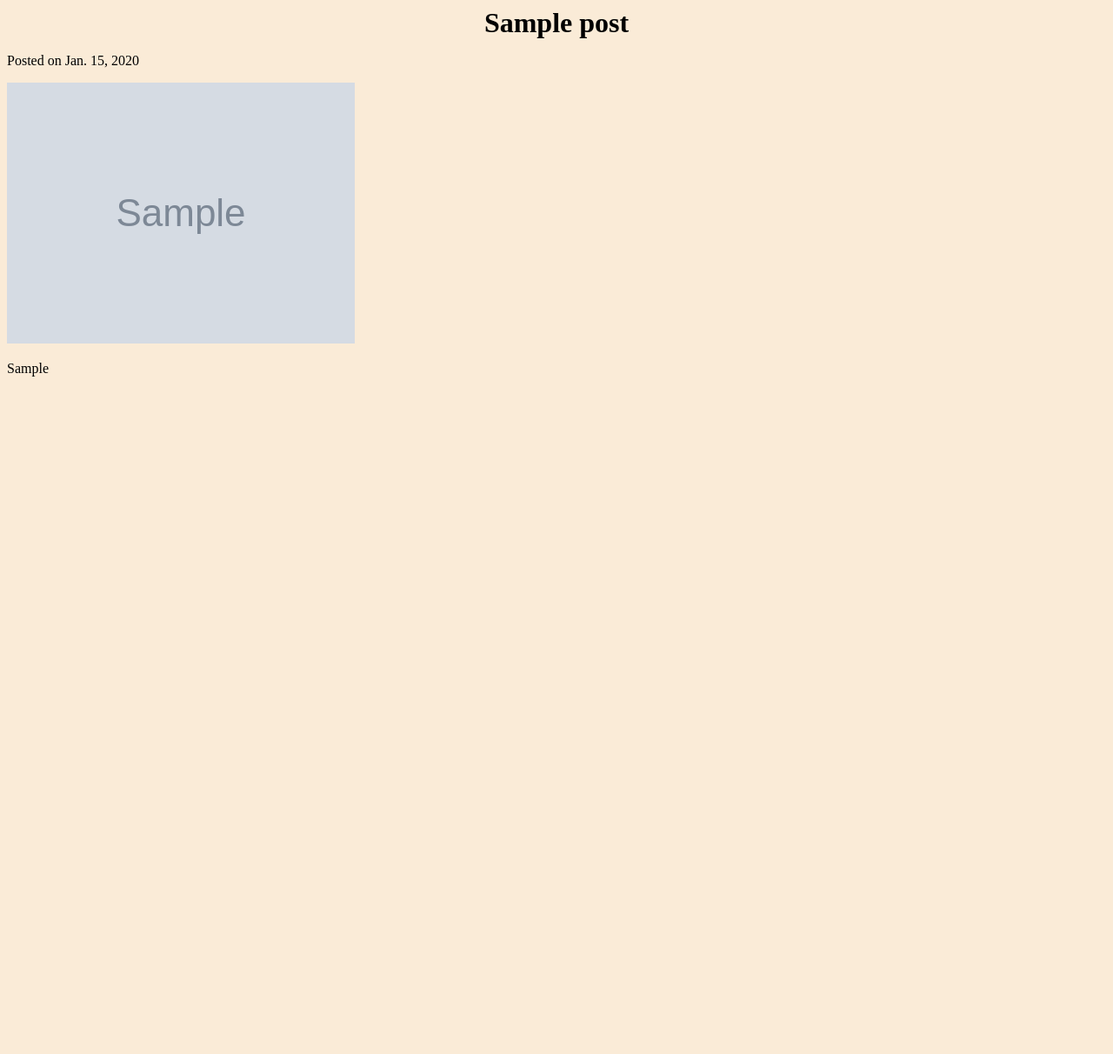
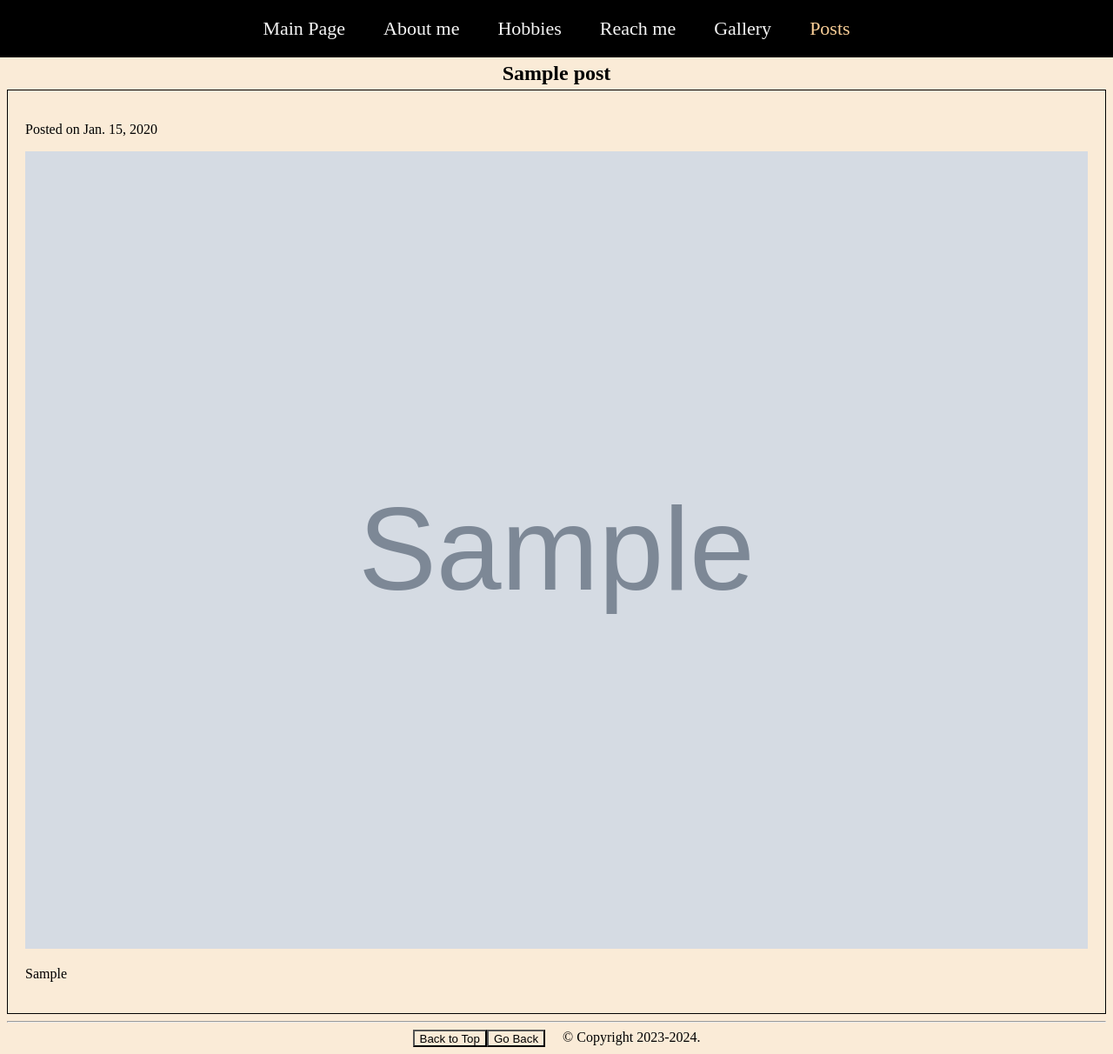
Before and after one commit to yegekucuk/blog-django, a Django app: page /post/1/ in a window 1280 px wide. Shown: the whole page at 87% size. Before the commit the page ends 433 px from the top, so only its background shows below. Run offline with Django 5.2, Linux system fonts and the light colour scheme; tables that the repository leaves empty hold one stand-in row (values such as "Sample post"); grey boxes marked "Sample" are stand-in pictures.

Commit message:
Improvements in Posts page
CSS improvements

```diff
--- /dev/null
+++ b/myapp/static/js/goBack.js
@@ -0,0 +1,3 @@
+function goBack() {
+    window.history.back();
+}
--- a/myapp/templates/html/post_detail.html
+++ b/myapp/templates/html/post_detail.html
@@ -1,17 +1,63 @@
+
+
 <!DOCTYPE html>
 <html lang="en">
 <head>
-<meta charset="UTF-8">
-<meta name="viewport" content="width=device-width, initial-scale=1.0">
-<title>{{ post.title }}</title>
-<link rel="stylesheet" href="css/common.css">
+    <meta charset="UTF-8">
+    <meta name="viewport" content="width=device-width, initial-scale=1.0">
+    {% load static %}
+    <link rel="stylesheet" type="text/css" href="{% static 'css/common.css' %}">
+    <link rel="stylesheet" type="text/css" href="{% static 'css/media.css' %}">
+    <script src="{% static 'js/index_BackToTop.js' %}"></script>
+    <script src="{% static 'js/goBack.js' %}"></script>
+    <title>Ege - Blog</title>
+    <style>
+        .btn {
+            background-color: antiquewhite;
+        }
+        .btn:hover {
+            background-color: white;
+            transition: 0.3s;
+        }
+        div.all_articles {
+            width: 50%;
+            margin: auto;
+        }
+
+        article.container {
+            border: 1px solid black;
+            padding: 20px;
+        }
+    </style>
 </head>
 <body>
-<h1>{{ post.title }}</h1>
-<p>Posted on {{ post.post_date }}</p>
-<img src="{{ post.image.url }}" alt="{{ post.title }}">
-<p>{{ post.paragraph }}</p>
-<!--Only show additional details for the post details page -->
-<p>{{ post.more_details_for_the_dedicated_page }}</p>
+    <nav>
+        <ul class="menu">
+            <li><a href="{% url 'home' %}">Main Page</a></li>
+            <li><a href="{% url 'about' %}">About me</a></li>
+            <li><a href="{% url 'hobbies' %}">Hobbies</a></li>
+            <li><a href="{% url 'contact' %}">Reach me</a></li>
+            <li><a href="{% url 'gallery' %}">Gallery</a></li>
+            <li><a href="{% url 'posts' %}" class="active">Posts</a></li>
+        </ul>
+    </nav>
+    <div class="main">
+        <header>
+            <h2 class="title">{{ post.title }}</h2>
+        </header>
+        <section>
+            <article class="container">
+                <p id="post_date">Posted on {{ post.post_date }}</p>
+                <img src="{{ post.image.url }}" alt="post_image" class="post_image" style="width: 100%;">
+                <p>{{ post.paragraph }}</p>
+            </article>
+        </section>
+        <hr>
+        <footer style="display: flex; height: 20px; justify-content: center;">
+            <button onclick="scrollToTop()" class="btn" title="Go to top">Back to Top</button>
+            <button onclick="goBack()" class="btn" title="Go Back">Go Back</button>
+            <p style="margin-left: 20px; margin-top: 0px;"> © Copyright 2023-2024. </p>
+        </footer>
+    </div>
 </body>
 </html>
```
Also changed, not shown: myapp/templates/html/posts.html (+13 -6 lines), media/static/img_uploaded/332734965-efe8110f-f009-4a82-90f9-6662d9de4161.png (added).
